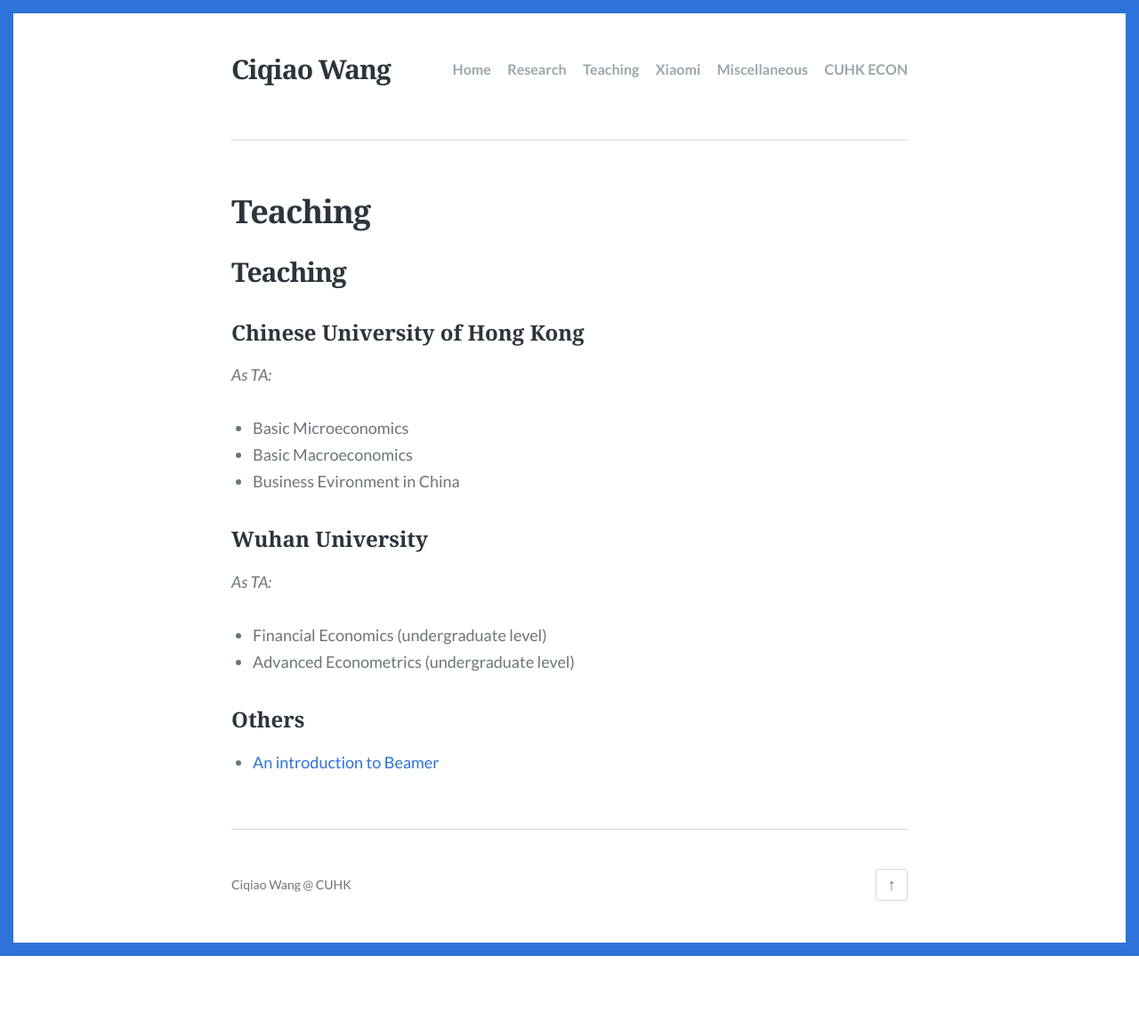
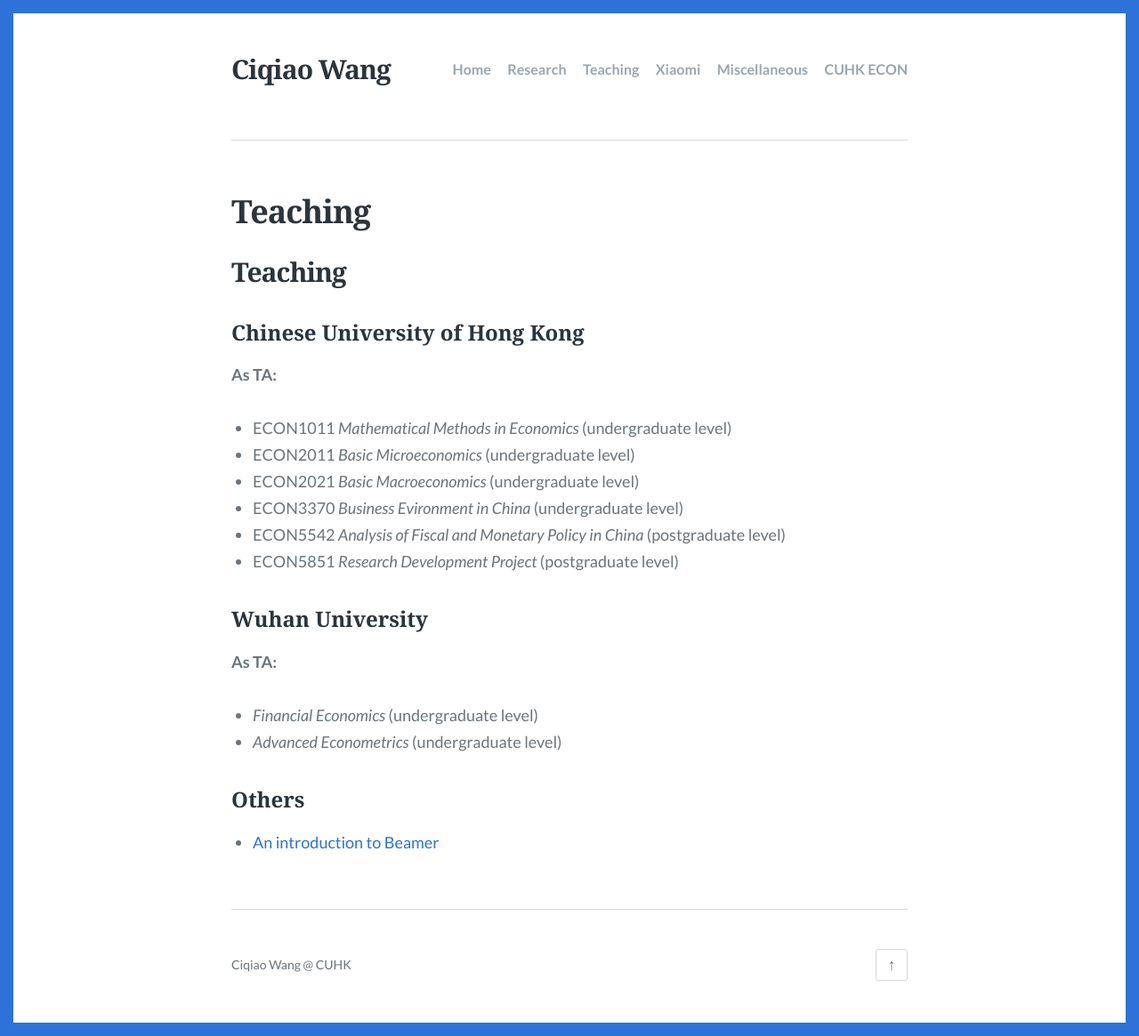
Before and after one commit to ciqiaowang/ciqiaowang.github.io, a Jekyll site: the page built from teaching.md, in a window 1280 px wide. Shown: the whole page at 89% size. Built offline with Jekyll 4.4.1, drawn with Linux system fonts in a browser that asks for light colours; before the commit the page ends 1075 px from its top, so only the background shows below that.

Commit message:
Update teaching.md

```diff
--- a/teaching.md
+++ b/teaching.md
@@ -8,15 +8,18 @@ feature_image:
 
 ## Teaching
 ### Chinese University of Hong Kong
-*As TA:*
-- Basic Microeconomics
-- Basic Macroeconomics
-- Business Evironment in China
+**As TA:**
+- ECON1011 *Mathematical Methods in Economics* (undergraduate level)
+- ECON2011 *Basic Microeconomics* (undergraduate level)
+- ECON2021 *Basic Macroeconomics* (undergraduate level)
+- ECON3370 *Business Evironment in China* (undergraduate level)
+- ECON5542 *Analysis of Fiscal and Monetary Policy in China* (postgraduate level)
+- ECON5851 *Research Development Project* (postgraduate level)
 
 ### Wuhan University
-*As TA:*
-- Financial Economics (undergraduate level)
-- Advanced Econometrics (undergraduate level)
+**As TA:**
+- *Financial Economics* (undergraduate level)
+- *Advanced Econometrics* (undergraduate level)
 
 ### Others
 - [An introduction to Beamer](assets/pdf/Card.pdf)
```
